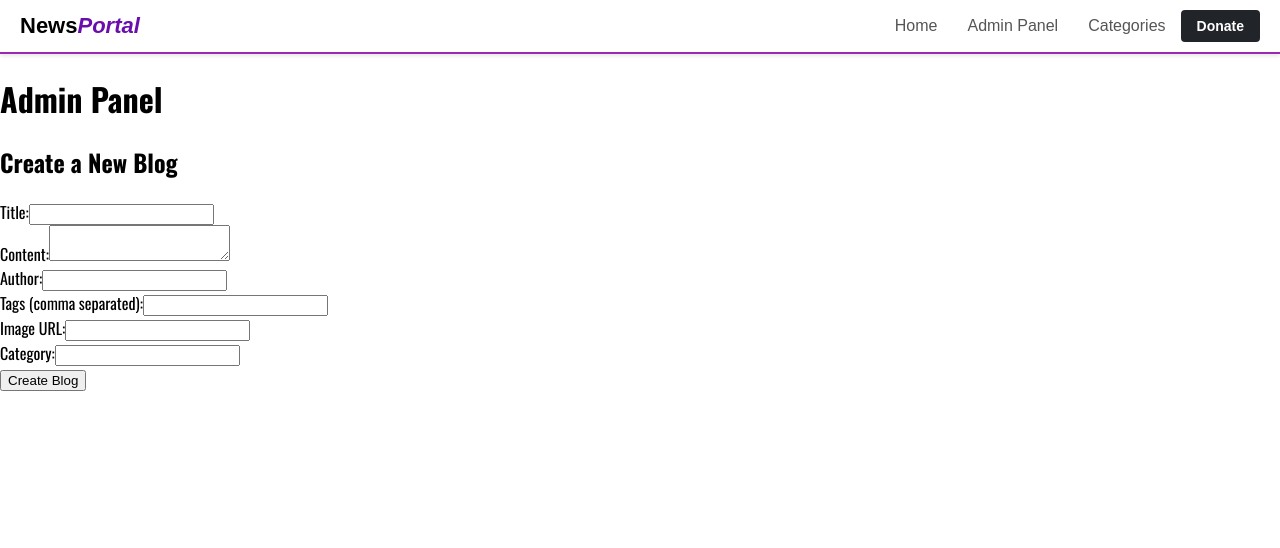
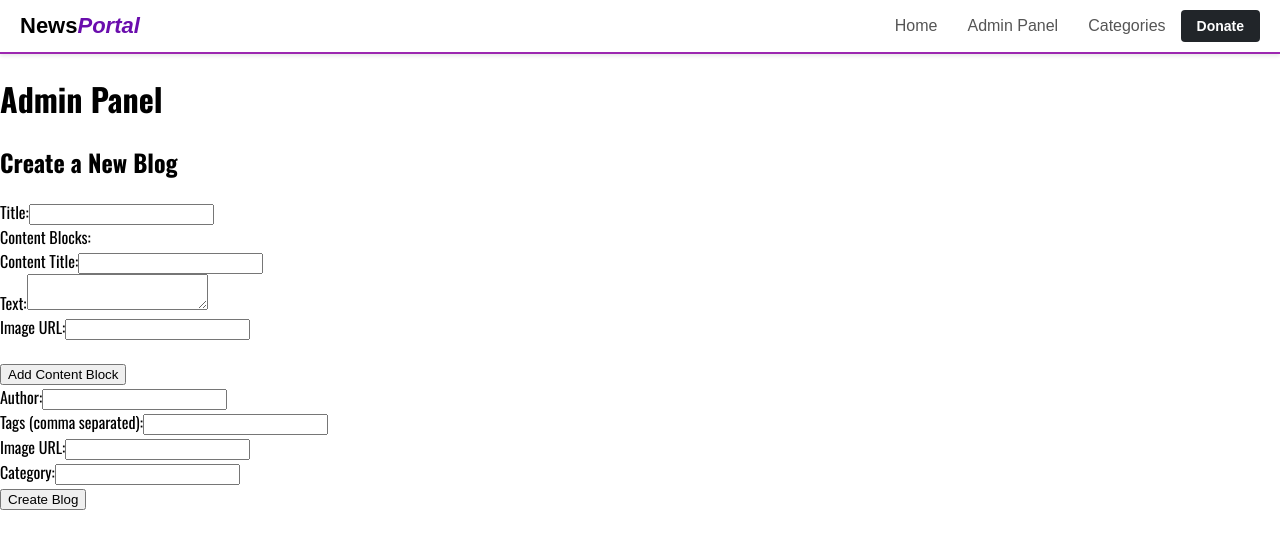
Before and after one commit to Gulverda/FullStack_BlogWeb, a React (Create React App) app in the folder frontend/: page /admin in a window 1280 px wide. Shown: the top 548 px of the page. Built offline with nearby package versions, Linux system fonts and the light colour scheme.

Commit message:
Changed file(models/Blog.js) inside server dir for additional title and content. Fixed BlogDetails, BlogList and BlogForm

```diff
--- a/frontend/src/components/BlogDetails.js
+++ b/frontend/src/components/BlogDetails.js
@@ -1,5 +1,5 @@
 import React, { useEffect, useState } from "react";
-import { useParams, Link } from "react-router-dom"; // Import Link from react-router-dom
+import { useParams, Link } from "react-router-dom";
 import { fetchBlogById } from "../api/blogs";
 import './BlogDetails.css';
 
@@ -9,30 +9,57 @@ const BlogDetails = () => {
 
   useEffect(() => {
     const getBlog = async () => {
+      try {
         const data = await fetchBlogById(id);
+        if (data) {
           setBlog(data);
+        }
+      } catch (error) {
+        console.error('Error fetching blog:', error);
+      }
     };
     getBlog();
   }, [id]);
 
-  if (!blog) return <p>Loading...</p>;
+  if (!blog) return <p>Loading...</p>; // Show loading text if blog data is not fetched yet
+
+  const { title, content, author, image, tags } = blog;
 
   return (
     <div className="blog-details">
-      <h1>{blog.title}</h1>
-      <img src={blog.image} alt={blog.title} />
-      <p>{blog.content}</p>
+      <h1>{title}</h1>
+      {image && <img src={image} alt={title} />} {/* Show main image if available */}
+
+      {/* Loop through the content array and display each block */}
+      {content && content.length > 0 ? (
+        content.map((contentBlock, index) => (
+          <div key={index} className="content-block">
+            {/* Render title if it exists */}
+            {contentBlock.title && <h2>{contentBlock.title}</h2>} {/* Section title */}
+            {/* Render content text (paragraphs) */}
+            {contentBlock.text && <p>{contentBlock.text}</p>} {/* Paragraph text */}
+            {/* Render content image if available */}
+            {contentBlock.image && <img src={contentBlock.image} alt={`content-${index}`} />}
+          </div>
+        ))
+      ) : (
+        <p>Content is missing</p> // Fallback message if no content
+      )}
+
       <div className="author">
-        <p><strong>Author:</strong> {blog.author}</p>
+        <p><strong>Author:</strong> {author}</p>
       </div>
+
+      {tags && tags.length > 0 && (
         <div className="tags">
           <p><strong>Tags:</strong></p>
-        {blog.tags.map((tag, index) => (
+          {tags.map((tag, index) => (
             <Link key={index} to={`/tag/${tag}`} className="tag-link">
               {tag}
             </Link>
           ))}
         </div>
+      )}
     </div>
   );
 };
--- a/frontend/src/components/BlogForm.js
+++ b/frontend/src/components/BlogForm.js
@@ -4,7 +4,7 @@ import axios from 'axios';
 const BlogForm = () => {
   const [blog, setBlog] = useState({
     title: '',
-    content: '',
+    content: [{ title: '', text: '', image: '' }], // Added title to content blocks
     author: '',
     tags: '',
     image: '',
@@ -18,19 +18,30 @@ const BlogForm = () => {
     });
   };
 
+  const handleContentChange = (index, field, value) => {
+    const updatedContent = [...blog.content];
+    updatedContent[index][field] = value;
+    setBlog({
+      ...blog,
+      content: updatedContent,
+    });
+  };
+
+  const addContentBlock = () => {
+    setBlog({
+      ...blog,
+      content: [...blog.content, { title: '', text: '', image: '' }],
+    });
+  };
+
   const handleSubmit = async (e) => {
     e.preventDefault();
 
-    // Convert tags into an array
     const tagsArray = blog.tags.split(',').map((tag) => tag.trim());
 
     const newBlog = {
-      title: blog.title,
-      content: blog.content,
-      author: blog.author,
+      ...blog,
       tags: tagsArray,
-      image: blog.image,
-      category: blog.category,
     };
 
     try {
@@ -40,7 +51,7 @@ const BlogForm = () => {
       // Reset form fields
       setBlog({
         title: '',
-        content: '',
+        content: [{ title: '', text: '', image: '' }],
         author: '',
         tags: '',
         image: '',
@@ -65,13 +76,44 @@ const BlogForm = () => {
         />
       </div>
       <div>
-        <label>Content:</label>
-        <textarea
-          name="content"
-          value={blog.content}
-          onChange={handleChange}
-          required
-        />
+        <label>Content Blocks:</label>
+        {blog.content.map((block, index) => (
+          <div key={index} style={{ marginBottom: '20px' }}>
+            <div>
+              <label>Content Title:</label>
+              <input
+                type="text"
+                value={block.title}
+                onChange={(e) =>
+                  handleContentChange(index, 'title', e.target.value)
+                }
+              />
+            </div>
+            <div>
+              <label>Text:</label>
+              <textarea
+                value={block.text}
+                onChange={(e) =>
+                  handleContentChange(index, 'text', e.target.value)
+                }
+                required
+              />
+            </div>
+            <div>
+              <label>Image URL:</label>
+              <input
+                type="text"
+                value={block.image}
+                onChange={(e) =>
+                  handleContentChange(index, 'image', e.target.value)
+                }
+              />
+            </div>
+          </div>
+        ))}
+        <button type="button" onClick={addContentBlock}>
+          Add Content Block
+        </button>
       </div>
       <div>
         <label>Author:</label>
--- a/frontend/src/components/BlogList.css
+++ b/frontend/src/components/BlogList.css
@@ -117,14 +117,14 @@
   /* Latest News Grid */
   .latest-news-grid {
     display: grid;
-    grid-template-columns: repeat(3, 1fr); /* 3 columns for Latest News */
+    grid-template-columns: repeat(4, 1fr);
     gap: 1rem;
     padding-top: 2rem;
   }
 
   .news-card {
     background-color: #fff;
-    box-shadow: 0 4px 6px rgba(0, 0, 0, 0.1);
+    /* box-shadow: 0 4px 6px rgba(0, 0, 0, 0.1); */
     /* border-radius: 8px; */
     overflow: hidden;
     transition: transform 0.3s ease;
--- a/frontend/src/components/BlogList.js
+++ b/frontend/src/components/BlogList.js
@@ -1,7 +1,7 @@
 import React, { useEffect, useState } from "react";
 import { fetchBlogs } from "../api/blogs";
-import { format } from 'date-fns';
-import './BlogList.css';
+import { format } from "date-fns";
+import "./BlogList.css";
 
 const BlogList = () => {
   const [blogs, setBlogs] = useState([]);
@@ -25,6 +25,12 @@ const BlogList = () => {
   // Show the first 4 blogs for Hot Topics
   const hotTopics = sortedBlogs.slice(0, 4);
 
+  // Helper function to extract preview text from the content array
+  const getPreviewText = (contentArray) => {
+    // Concatenate all text fields in the content array and return the first 150 characters
+    return contentArray.map((item) => item.text).join(" ").slice(0, 150);
+  };
+
   return (
     <div className="blog-list">
       <h3 className="section-title">Hot Topics</h3>
@@ -35,9 +41,13 @@ const BlogList = () => {
             <img src={blog.image} alt={blog.title} className="hot-topic-image" />
             <div className="hot-topic-details">
               <h2>{blog.title}</h2>
-              <p>{format(new Date(blog.createdAt), 'yyyy-MM-dd')}, {blog.author}</p>
-              <p>{blog.content.slice(0, 150)}...</p>
-              <a href={`/blogs/${blog._id}`} className="read-more-link">Read More</a>
+              <p>
+                {format(new Date(blog.createdAt), "yyyy-MM-dd")}, {blog.author}
+              </p>
+              <p>{getPreviewText(blog.content)}...</p>
+              <a href={`/blogs/${blog._id}`} className="read-more-link">
+                Read More
+              </a>
             </div>
           </div>
         ))}
@@ -49,7 +59,7 @@ const BlogList = () => {
           <div key={blog._id} className="news-card">
             <img src={blog.image} alt={blog.title} />
             <h4>{blog.title}</h4>
-            <p>{format(new Date(blog.createdAt), 'yyyy-MM-dd')}</p>
+            <p>{format(new Date(blog.createdAt), "yyyy-MM-dd")}</p>
             <a href={`/blogs/${blog._id}`}>Read More</a>
           </div>
         ))}
--- a/frontend/src/pages/TagPostsPage.css
+++ b/frontend/src/pages/TagPostsPage.css
@@ -0,0 +1,23 @@
+.posts-list {
+    display: grid;
+    grid-template-columns: repeat(4, 1fr); /* Default to 4 columns */
+    gap: 20px;
+  }
+
+  @media (max-width: 1200px) {
+    .posts-list {
+      grid-template-columns: repeat(3, 1fr); /* 3 columns on medium screens */
+    }
+  }
+
+  @media (max-width: 900px) {
+    .posts-list {
+      grid-template-columns: repeat(2, 1fr); /* 2 columns on smaller screens */
+    }
+  }
+
+  @media (max-width: 600px) {
+    .posts-list {
+      grid-template-columns: 1fr; /* 1 column on very small screens */
+    }
+  }
--- a/frontend/src/pages/TagPostsPage.js
+++ b/frontend/src/pages/TagPostsPage.js
@@ -3,6 +3,7 @@ import { useParams } from 'react-router-dom'; // Hook to get URL params
 import { fetchPostsByTag } from '../api/blogs'; // Function to fetch posts by tag
 import { format } from 'date-fns'; // Library to format dates
 import './TagPostsPage.css';
+import '../components/BlogList.css';
 
 const TagPosts = () => {
   const [posts, setPosts] = useState([]); // State to store posts
```
Also changed, not shown: 1 other file (tests, documents, lock files or other folders). Lines whose indentation alone changed are shown as unchanged.
